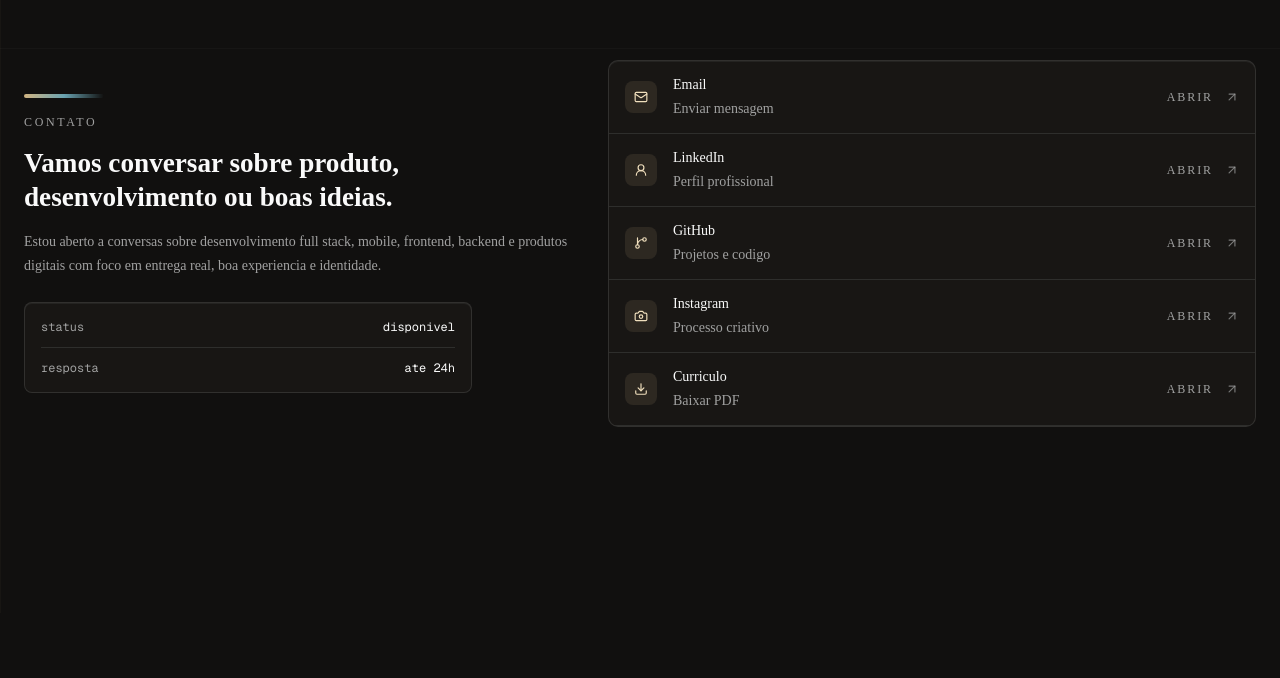
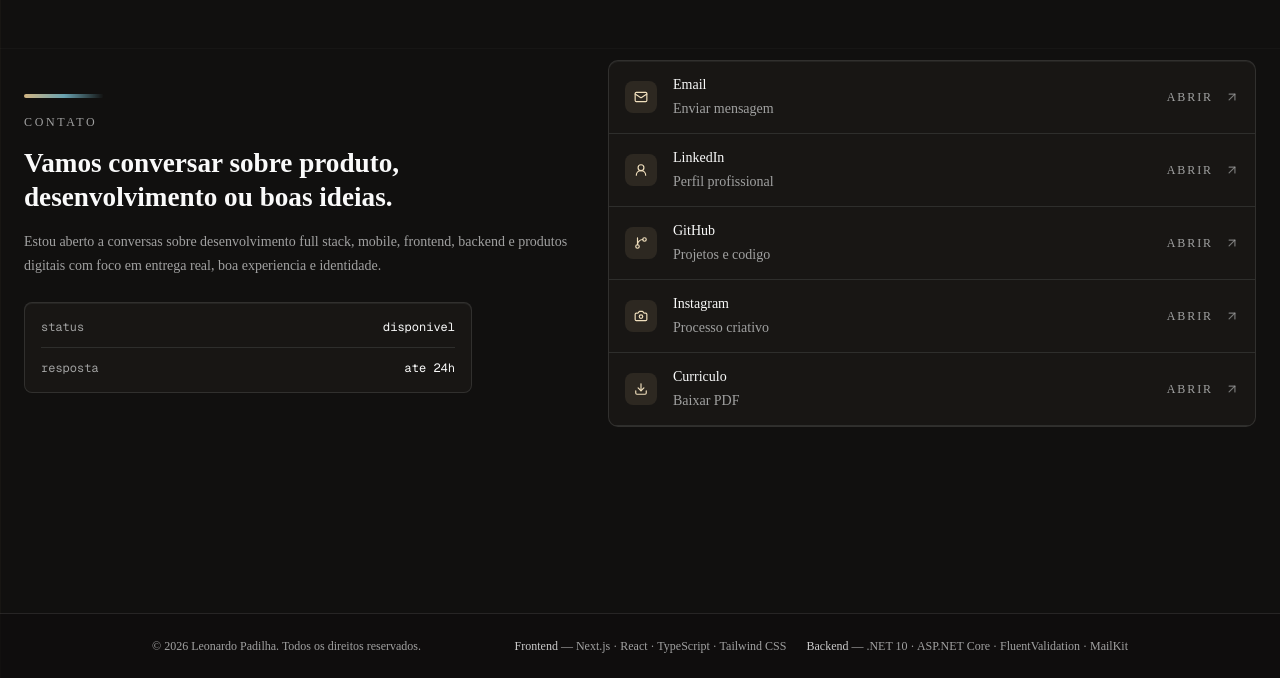
Before and after one commit to Padokazzz/Portfolio, a Next.js app: page / in a window 1280 px wide. Shown: the part 3152-3830 px from the top of the page. Before the commit the page ends 3765 px from the top, so only its background shows below. Built offline with nearby package versions, Linux system fonts and the light colour scheme.

Commit message:
feat: adiciona footer simples com stacks

```diff
--- a/src/app/(site)/layout.tsx
+++ b/src/app/(site)/layout.tsx
@@ -1,3 +1,4 @@
+import { Footer } from "@/components/layout/footer"
 import { ListeningIndicator } from "@/components/layout/listening-indicator"
 import { Navbar } from "@/components/layout/navbar"
 import { SiteIntro } from "@/components/layout/site-intro"
@@ -13,6 +14,7 @@ export default function SiteLayout({
       <Navbar />
       {children}
       <ListeningIndicator />
+      <Footer />
     </>
   )
 }
--- /dev/null
+++ b/src/components/layout/footer.tsx
@@ -0,0 +1,37 @@
+import { Container } from "@/components/layout/container"
+
+const STACKS = [
+  {
+    label: "Frontend",
+    technologies: "Next.js · React · TypeScript · Tailwind CSS",
+  },
+  {
+    label: "Backend",
+    technologies: ".NET 10 · ASP.NET Core · FluentValidation · MailKit",
+  },
+] as const
+
+export function Footer() {
+  return (
+    <footer className="border-t border-white/10 bg-[#0e0d0c]/60">
+      <Container className="flex flex-col gap-5 py-6 text-xs text-muted-foreground lg:flex-row lg:items-center lg:justify-between">
+        <p className="shrink-0">
+          &copy; {new Date().getFullYear()} Leonardo Padilha. Todos os direitos
+          reservados.
+        </p>
+
+        <div className="flex flex-col gap-2 sm:flex-row sm:flex-wrap sm:gap-x-5 sm:gap-y-1 lg:justify-end">
+          {STACKS.map((stack) => (
+            <p key={stack.label}>
+              <span className="font-medium text-foreground/80">
+                {stack.label}
+              </span>
+              <span aria-hidden="true"> — </span>
+              {stack.technologies}
+            </p>
+          ))}
+        </div>
+      </Container>
+    </footer>
+  )
+}
```
